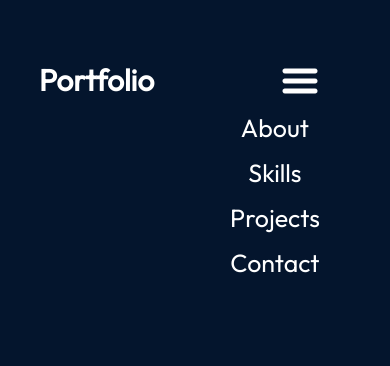
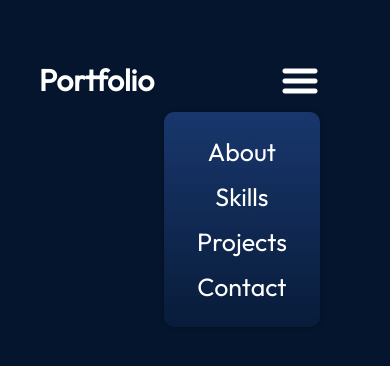
Before and after one commit to tatsuyax25/react-portfolio, a React (Vite) app: page / in a window 390 px wide. Shown: the top 366 px of the page. Built offline with nearby package versions, Linux system fonts and the light colour scheme.

Commit message:
Add background to menu items

```diff
--- a/src/componets/Navbar/Navbar.module.css
+++ b/src/componets/Navbar/Navbar.module.css
@@ -58,5 +58,10 @@
     flex-direction: column;
     align-items: center;
     gap: 13px;
+    border-radius: 10px;
+    background: rgb(25, 55, 109);
+    background: linear-gradient(0deg, rgba(25, 55, 109, 0.2) 0%, rgba(25, 55, 109, 1) 100%);
+    padding: 24px 33px;
+    box-shadow: 0 0 4px 0 rgba(0, 0, 0, 0.25);
   }
 }
```
